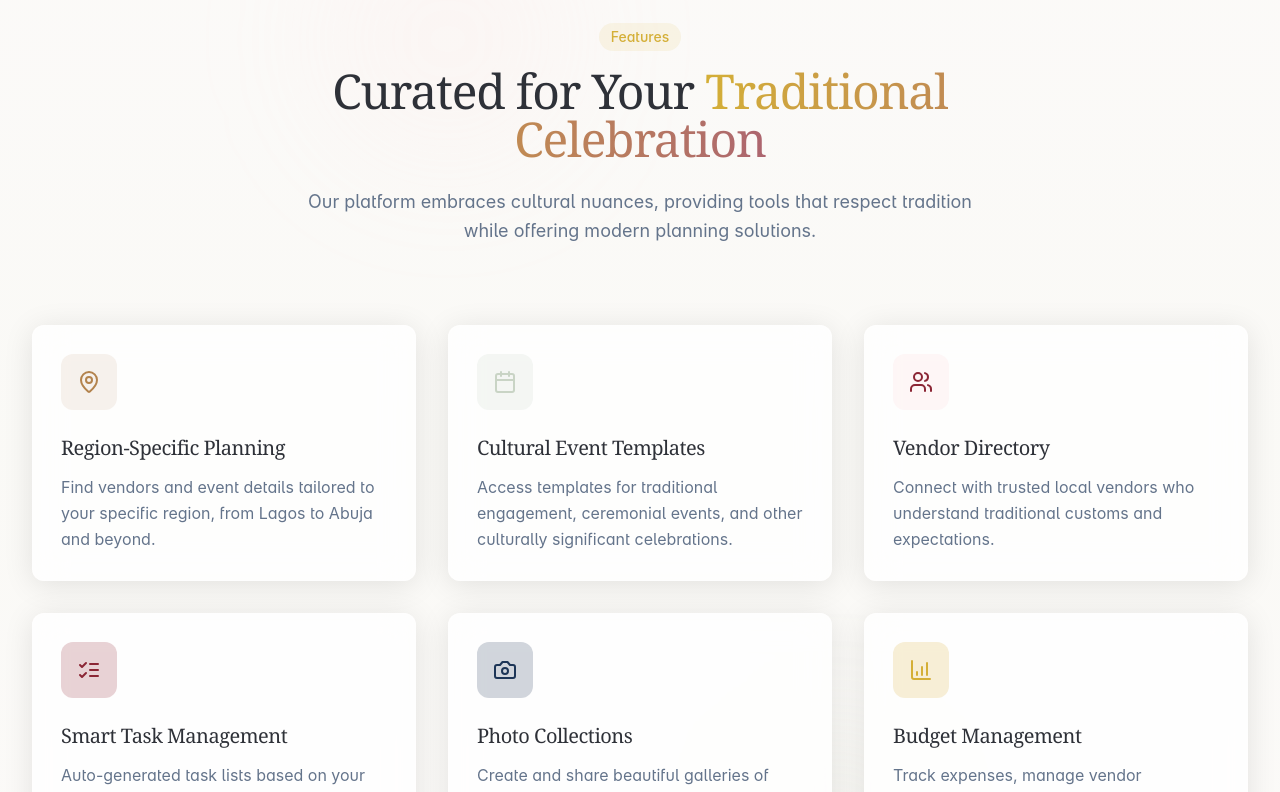
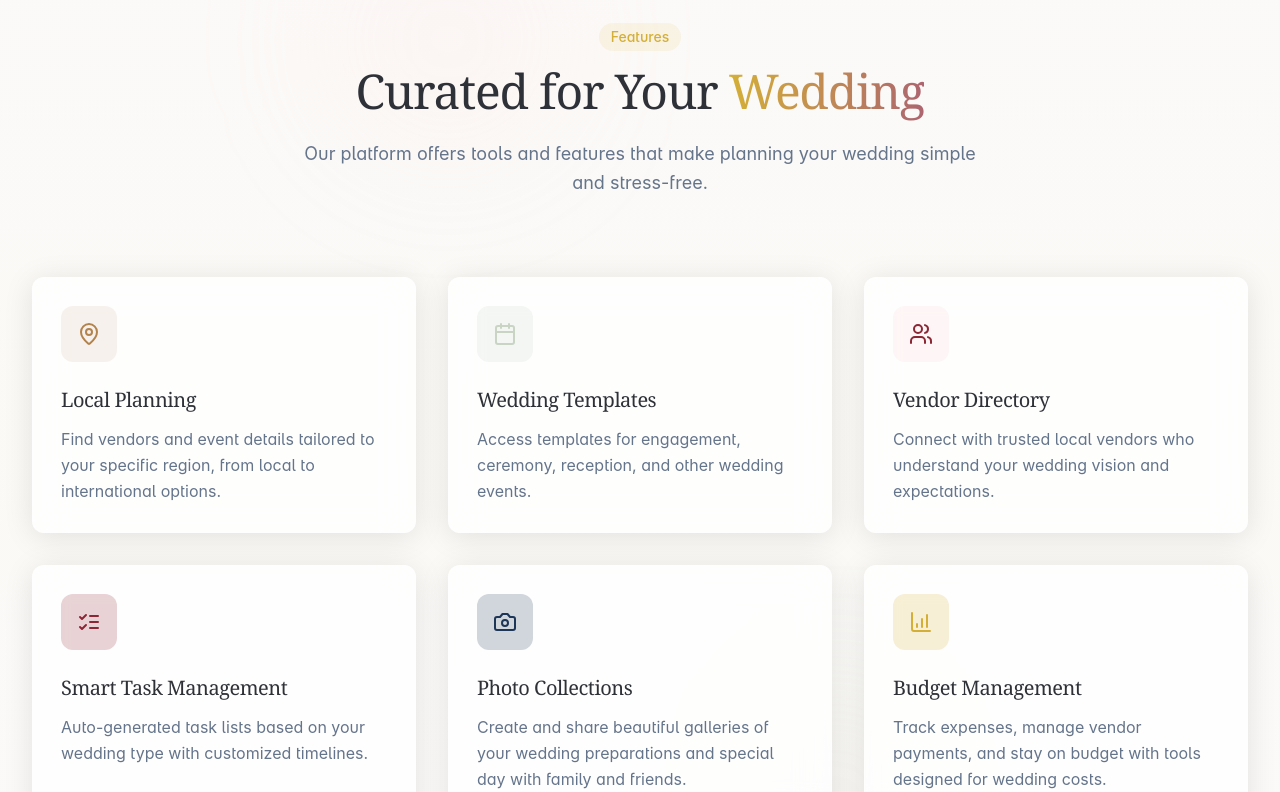
Before and after one commit to nehyabah/event-empower, a React (Vite) app: page /features in a window 1280 px wide. Shown: the part 660-1452 px from the top of the page. Built offline with nearby package versions, Linux system fonts and the light colour scheme.

Commit message:
Update text to wedding theme
Update all text to reflect a wedding theme.

```diff
--- a/src/components/home/Features.tsx
+++ b/src/components/home/Features.tsx
@@ -53,26 +53,26 @@ const Features = () => {
             Features
           </span>
           <h2 className="text-3xl md:text-4xl lg:text-5xl font-serif mb-6 font-medium tracking-tight">
-            Curated for Your <span className="text-gradient">Traditional Celebration</span>
+            Curated for Your <span className="text-gradient">Wedding</span>
           </h2>
           <p className="text-muted-foreground text-lg leading-relaxed">
-            Our platform embraces cultural nuances, providing tools that respect tradition
-            while offering modern planning solutions.
+            Our platform offers tools and features that make planning your wedding
+            simple and stress-free.
           </p>
         </div>
 
         <div className="grid grid-cols-1 md:grid-cols-2 lg:grid-cols-3 gap-6 md:gap-8">
           <FeatureCard
             icon={<MapPin className="w-6 h-6" />}
-            title="Region-Specific Planning"
-            description="Find vendors and event details tailored to your specific region, from Lagos to Abuja and beyond."
+            title="Local Planning"
+            description="Find vendors and event details tailored to your specific region, from local to international options."
             className="animate-fade-in-up"
           />
 
           <FeatureCard
             icon={<Calendar className="w-6 h-6" />}
-            title="Cultural Event Templates"
-            description="Access templates for traditional engagement, ceremonial events, and other culturally significant celebrations."
+            title="Wedding Templates"
+            description="Access templates for engagement, ceremony, reception, and other wedding events."
             className="animate-fade-in-up"
             iconClassName="bg-wedding-sage/20 text-wedding-sage"
             style={{ animationDelay: "100ms" }}
@@ -81,7 +81,7 @@ const Features = () => {
           <FeatureCard
             icon={<Users className="w-6 h-6" />}
             title="Vendor Directory"
-            description="Connect with trusted local vendors who understand traditional customs and expectations."
+            description="Connect with trusted local vendors who understand your wedding vision and expectations."
             className="animate-fade-in-up"
             iconClassName="bg-wedding-blush/20 text-wedding-burgundy"
             style={{ animationDelay: "200ms" }}
@@ -90,7 +90,7 @@ const Features = () => {
           <FeatureCard
             icon={<ListChecks className="w-6 h-6" />}
             title="Smart Task Management"
-            description="Auto-generated task lists based on your celebration type with timelines customized for traditional events."
+            description="Auto-generated task lists based on your wedding type with customized timelines."
             className="animate-fade-in-up"
             iconClassName="bg-wedding-burgundy/20 text-wedding-burgundy"
             style={{ animationDelay: "300ms" }}
@@ -99,7 +99,7 @@ const Features = () => {
           <FeatureCard
             icon={<Camera className="w-6 h-6" />}
             title="Photo Collections"
-            description="Create and share beautiful galleries of your celebration preparations and special day with family and friends."
+            description="Create and share beautiful galleries of your wedding preparations and special day with family and friends."
             className="animate-fade-in-up"
             iconClassName="bg-wedding-navy/20 text-wedding-navy"
             style={{ animationDelay: "400ms" }}
@@ -108,7 +108,7 @@ const Features = () => {
           <FeatureCard
             icon={<BarChart4 className="w-6 h-6" />}
             title="Budget Management"
-            description="Track expenses, manage vendor payments, and stay on budget with tools designed for ceremonial event costs."
+            description="Track expenses, manage vendor payments, and stay on budget with tools designed for wedding costs."
             className="animate-fade-in-up"
             iconClassName="bg-wedding-gold/20 text-wedding-gold"
             style={{ animationDelay: "500ms" }}
--- a/src/components/home/Hero.tsx
+++ b/src/components/home/Hero.tsx
@@ -16,12 +16,12 @@ const Hero = () => {
         <div className="flex flex-col items-center text-center max-w-3xl mx-auto space-y-8">
           <span className="inline-flex items-center px-4 py-1.5 text-sm font-medium bg-primary/10 text-primary rounded-full animate-fade-in-up">
             <Heart className="w-4 h-4 mr-2" />
-            <span>Your Dream Celebration Awaits</span>
+            <span>Your Dream Wedding Awaits</span>
           </span>
 
           <h1 className="text-4xl md:text-5xl lg:text-6xl xl:text-7xl font-serif font-medium tracking-tight animate-fade-in-up" style={{ animationDelay: "100ms" }}>
             Plan Your Perfect <span className="text-gradient relative">
-              Cultural Celebration
+              Wedding
               <svg className="absolute -bottom-3 left-0 w-full h-2 text-wedding-gold/30" viewBox="0 0 100 8" preserveAspectRatio="none">
                 <path d="M0,5 C30,2 70,2 100,5 L100,8 L0,8 Z" fill="currentColor" />
               </svg>
@@ -29,7 +29,7 @@ const Hero = () => {
           </h1>
 
           <p className="text-lg md:text-xl text-muted-foreground max-w-2xl animate-fade-in-up" style={{ animationDelay: "200ms" }}>
-            Your all-in-one platform for planning authentic traditional ceremonies.
+            Your all-in-one platform for planning beautiful weddings.
             Connect with local vendors, manage tasks, and create unforgettable celebrations.
           </p>
 
@@ -58,7 +58,7 @@ const Hero = () => {
             </span>
             <span className="flex items-center">
               <CheckCircle2 className="w-4 h-4 mr-2 text-wedding-gold" />
-              Cultural ceremony templates
+              Wedding templates
             </span>
             <span className="flex items-center">
               <CheckCircle2 className="w-4 h-4 mr-2 text-wedding-gold" />
@@ -71,7 +71,7 @@ const Hero = () => {
               <div className="aspect-[16/7] overflow-hidden rounded-xl">
                 <img
                   src="https://res.cloudinary.com/dfjv35kht/image/upload/v1741387649/pexels-ashleyrae-697740_osqcbb.jpg"
-                  alt="Traditional celebration"
+                  alt="Wedding celebration"
                   className="w-full h-full object-cover transform hover:scale-105 transition-transform duration-700"
                 />
               </div>
--- a/src/pages/Features.tsx
+++ b/src/pages/Features.tsx
@@ -14,11 +14,11 @@ const FeaturesPage = () => {
         <div className="container max-w-4xl mx-auto px-4 py-20">
           <div className="text-center mb-16">
             <h1 className="text-4xl md:text-5xl font-serif mb-6 font-medium tracking-tight">
-              Elegant <span className="text-gradient">Features</span> for Your Dream Celebration
+              Elegant <span className="text-gradient">Features</span> for Your Dream Wedding
             </h1>
             <p className="text-muted-foreground text-lg max-w-2xl mx-auto leading-relaxed">
-              Discover how Planr makes planning cultural ceremonies simpler,
-              more organized, and culturally appropriate with our thoughtfully designed features.
+              Discover how Planr makes planning your wedding simpler,
+              more organized, and beautiful with our thoughtfully designed features.
             </p>
             <div className="mt-8">
               <AuthModal
--- a/src/pages/UserHomepage.tsx
+++ b/src/pages/UserHomepage.tsx
@@ -141,7 +141,7 @@ const UserHomepage = () => {
               Welcome back, <span className="text-primary">{capitalizedName}</span>!
             </h1>
             <p className="text-muted-foreground text-base md:text-lg max-w-2xl">
-              Continue planning your perfect Nigerian wedding. Here's what needs your attention.
+              Continue planning your perfect wedding. Here's what needs your attention.
             </p>
           </section>
 
@@ -578,8 +578,8 @@ const UserHomepage = () => {
               />
               <TimelineItem
                 date="6 weeks before"
-                title="Traditional Outfits"
-                description="Final fittings for traditional attire"
+                title="Wedding Outfits"
+                description="Final fittings for wedding attire"
                 active={true}
               />
               <TimelineItem
--- a/src/pages/VendorHomepage.tsx
+++ b/src/pages/VendorHomepage.tsx
@@ -26,8 +26,8 @@ const VendorHomepage = () => {
   const capitalizedName = firstName.charAt(0).toUpperCase() + firstName.slice(1);
 
   const [upcomingEvents] = useState([
-    { id: 1, name: "Ayomide & Daniel", date: "Jun 15, 2024", type: "Traditional Wedding", status: "confirmed" },
-    { id: 2, name: "Blessing & Michael", date: "Jul 22, 2024", type: "White Wedding", status: "pending" },
+    { id: 1, name: "Ayomide & Daniel", date: "Jun 15, 2024", type: "Wedding", status: "confirmed" },
+    { id: 2, name: "Blessing & Michael", date: "Jul 22, 2024", type: "Wedding", status: "pending" },
     { id: 3, name: "Ngozi & Chijioke", date: "Aug 10, 2024", type: "Engagement", status: "confirmed" }
   ]);
 
```
